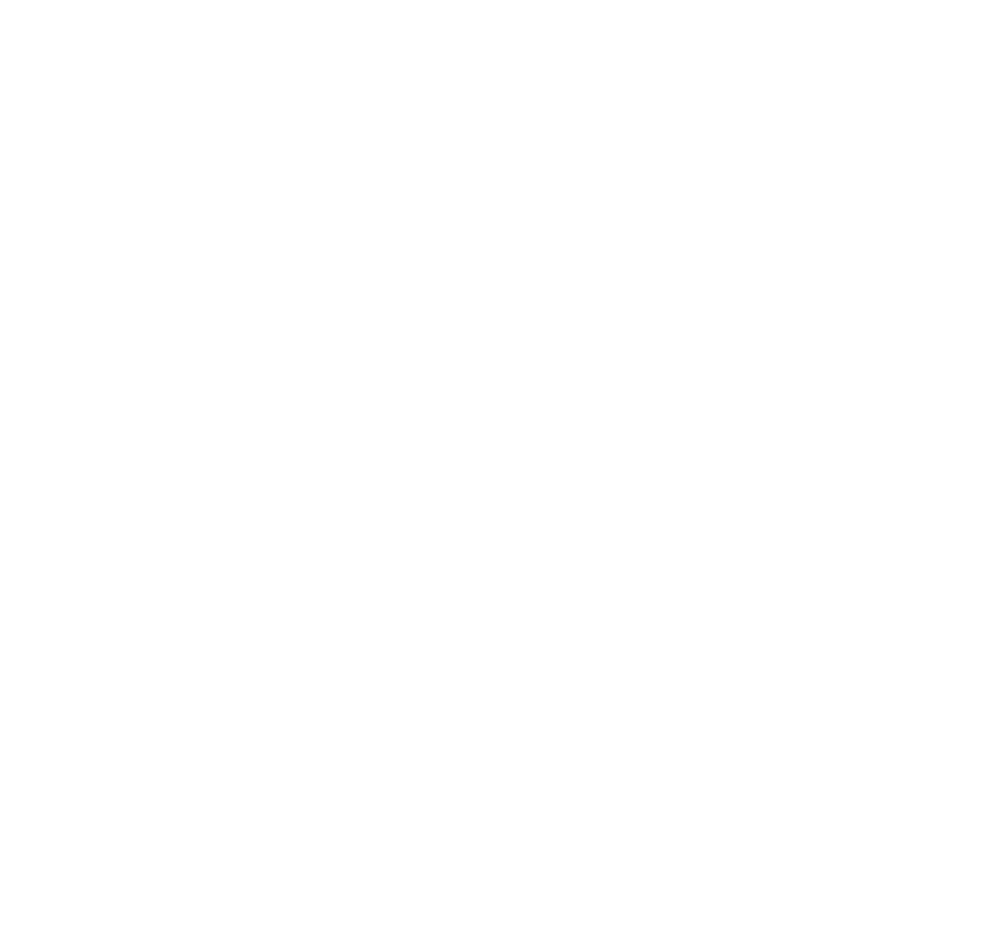
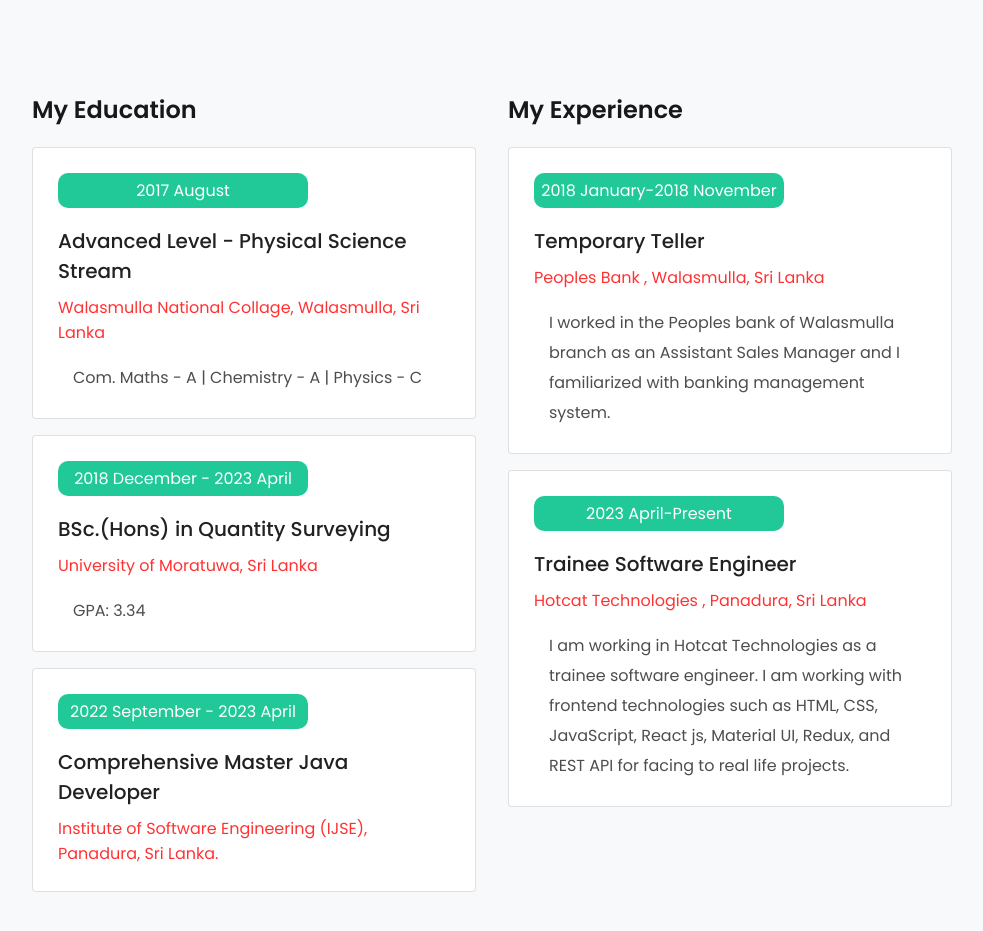
Before and after one commit to gmjishara/Portfolio_Website, a React (Create React App) app: page / in a window 1280 px wide. Shown: the part 1740-2671 px from the top of the page, without its empty margins (278-1261 px from the left). Before the commit the page ends 1529 px from the top, so only its background shows below. Built offline with nearby package versions, Linux system fonts and the light colour scheme.

Commit message:
created experience and education section

```diff
--- /dev/null
+++ b/src/Common/CardComponent/CardComponent.js
@@ -0,0 +1,14 @@
+import { Box, Card } from '@mui/material'
+import React from 'react'
+import "./style.css"
+
+export default function CardComponent({year,children}) {
+  return (
+    <div>
+        <Card className='cardComponent' variant='outlined' style={{padding:"25px"}}>
+            <Box className="yearBox"><p>{year}</p></Box>
+            {children}
+        </Card>
+    </div>
+  )
+}
--- /dev/null
+++ b/src/Common/CardComponent/style.css
@@ -0,0 +1,26 @@
+.yearBox{
+    width:250px;
+    text-align: center;
+    padding: 5px;
+    border-radius: 10px;
+    color: white;
+    background-color: #20C997;
+}
+
+.cardComponent h3{
+    margin: 18px 0 9px 0;
+    font-weight: 500;
+    font-size: 20px;
+}
+
+.cardComponent h4{
+    font-weight: 400;
+    color:red;
+    opacity: 0.8;
+}
+
+.cardComponent .intro{
+    margin: 18px 0 0 15px;
+    line-height: 30px;
+    opacity: 0.8;
+}
--- a/src/Components/Main/Main.js
+++ b/src/Components/Main/Main.js
@@ -2,12 +2,14 @@
 import React from "react";
 import HomeImage from "../../Pages/HomeImageSection/HomeImage";
 import About from "../../Pages/About/About";
+import Resume from "../../Pages/Resume/Resume";
 
 export default function Main() {
   return (
     <Box sx={{ position: "relative", paddingLeft: "260px", width: "100%" }}>
       <HomeImage />
       <About/>
+      <Resume/>
     </Box>
   );
 }
--- /dev/null
+++ b/src/Components/ResumeSection/Education/Education.js
@@ -0,0 +1,38 @@
+import React from "react";
+import CardComponent from "../../../Common/CardComponent/CardComponent";
+import { Grid } from "@mui/material";
+import "./style.css";
+
+export default function Education() {
+  return (
+    <div>
+      <h2 className="educationHeading">My Education</h2>
+      <Grid container spacing={2}>
+        <Grid item sm={12}>
+          <CardComponent year="2017 August">
+            <h3>Advanced Level - Physical Science Stream</h3>
+            <h4>Walasmulla National Collage, Walasmulla, Sri Lanka</h4>
+            <p className="intro">
+              Com. Maths - A | Chemistry - A | Physics - C
+            </p>
+          </CardComponent>
+        </Grid>
+        <Grid item sm={12}>
+          <CardComponent year="2018 December - 2023 April">
+            <h3>BSc.(Hons) in Quantity Surveying</h3>
+            <h4>University of Moratuwa, Sri Lanka</h4>
+            <p className="intro">GPA: 3.34</p>
+          </CardComponent>
+        </Grid>
+        <Grid item sm={12}>
+          <CardComponent year="2022 September - 2023 April">
+            <h3>Comprehensive Master Java Developer</h3>
+            <h4>
+              Institute of Software Engineering (IJSE), Panadura, Sri Lanka.
+            </h4>
+          </CardComponent>
+        </Grid>
+      </Grid>
+    </div>
+  );
+}
--- /dev/null
+++ b/src/Components/ResumeSection/Education/style.css
@@ -0,0 +1,5 @@
+.educationHeading{
+    opacity: 0.9;
+    font-weight: 600;
+    margin-bottom: 20px;
+}
--- /dev/null
+++ b/src/Components/ResumeSection/Experience/Experience.js
@@ -0,0 +1,35 @@
+import React from "react";
+import CardComponent from "../../../Common/CardComponent/CardComponent";
+import { Grid } from "@mui/material";
+
+export default function Experience() {
+  return (
+    <div>
+      <h2 className="educationHeading">My Experience</h2>
+      <Grid container spacing={2}>
+        <Grid item sm={12}>
+          <CardComponent year="2018 January-2018 November">
+            <h3 >Temporary Teller</h3>
+            <h4 >Peoples Bank , Walasmulla, Sri Lanka</h4>
+            <p className="intro">
+              I worked in the Peoples bank of Walasmulla branch as an Assistant
+              Sales Manager and I familiarized with banking management system.
+            </p>
+          </CardComponent>
+        </Grid>
+        <Grid item sm={12}>
+          <CardComponent year="2023 April-Present">
+            <h3 >Trainee Software Engineer</h3>
+            <h4 >Hotcat Technologies , Panadura, Sri Lanka</h4>
+            <p className="intro">
+              I am working in Hotcat Technologies as a trainee software
+              engineer. I am working with frontend technologies such as HTML,
+              CSS, JavaScript, React js, Material UI, Redux, and REST API for
+              facing to real life projects.
+            </p>
+          </CardComponent>
+        </Grid>
+      </Grid>
+    </div>
+  );
+}
--- a/src/Pages/About/About.js
+++ b/src/Pages/About/About.js
@@ -9,7 +9,6 @@
   return (
     <Box className="about">
       <SectionLayout heading="ABOUT ME" topic="Know Me More" bgColor="white">
-        {/* <h1 className="aboutHeading">Know Me More <TopicUnderliner/></h1> */}
 
         <Grid container spacing={5}  >
           <Grid item sm={8} className="esseyTxt">
--- /dev/null
+++ b/src/Pages/Resume/Resume.js
@@ -0,0 +1,24 @@
+import React from 'react'
+import SectionLayout from '../../Common/SectionLayout/SectionLayout'
+import { Box, Grid } from '@mui/material';
+import "./style.css";
+import Education from '../../Components/ResumeSection/Education/Education';
+import Experience from '../../Components/ResumeSection/Experience/Experience';
+
+export default function Resume() {
+  return (
+    <Box>
+        <SectionLayout heading="SUMMARY" topic="Resume" bgColor="#F8F9FA">
+          <Grid container spacing={4}>
+            <Grid item sm={6}>
+              <Education/>
+            </Grid>
+
+            <Grid item sm={6}>
+              <Experience/>
+            </Grid>
+          </Grid>
+        </SectionLayout>
+    </Box>
+  )
+}
```
Also changed, not shown: src/Pages/About/style.css (+0 -7 lines), src/Pages/Resume/style.css (added).
